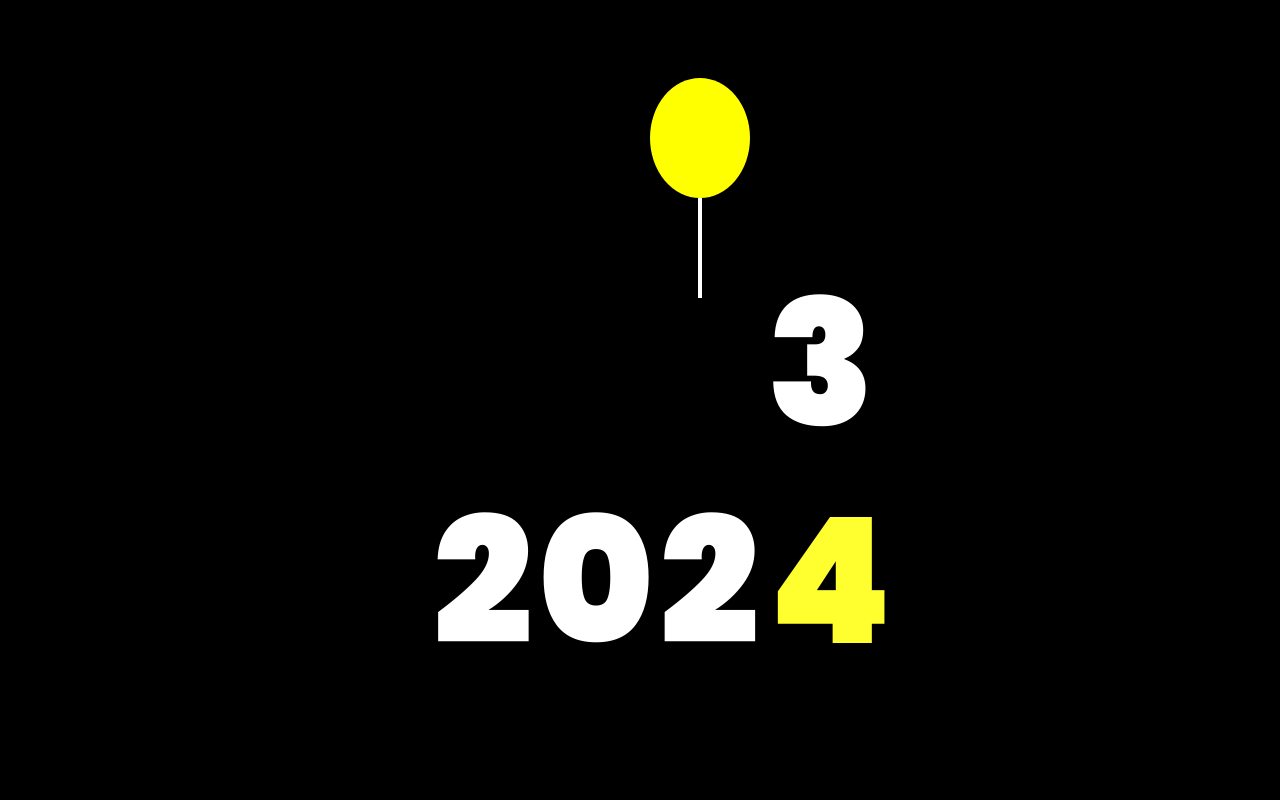
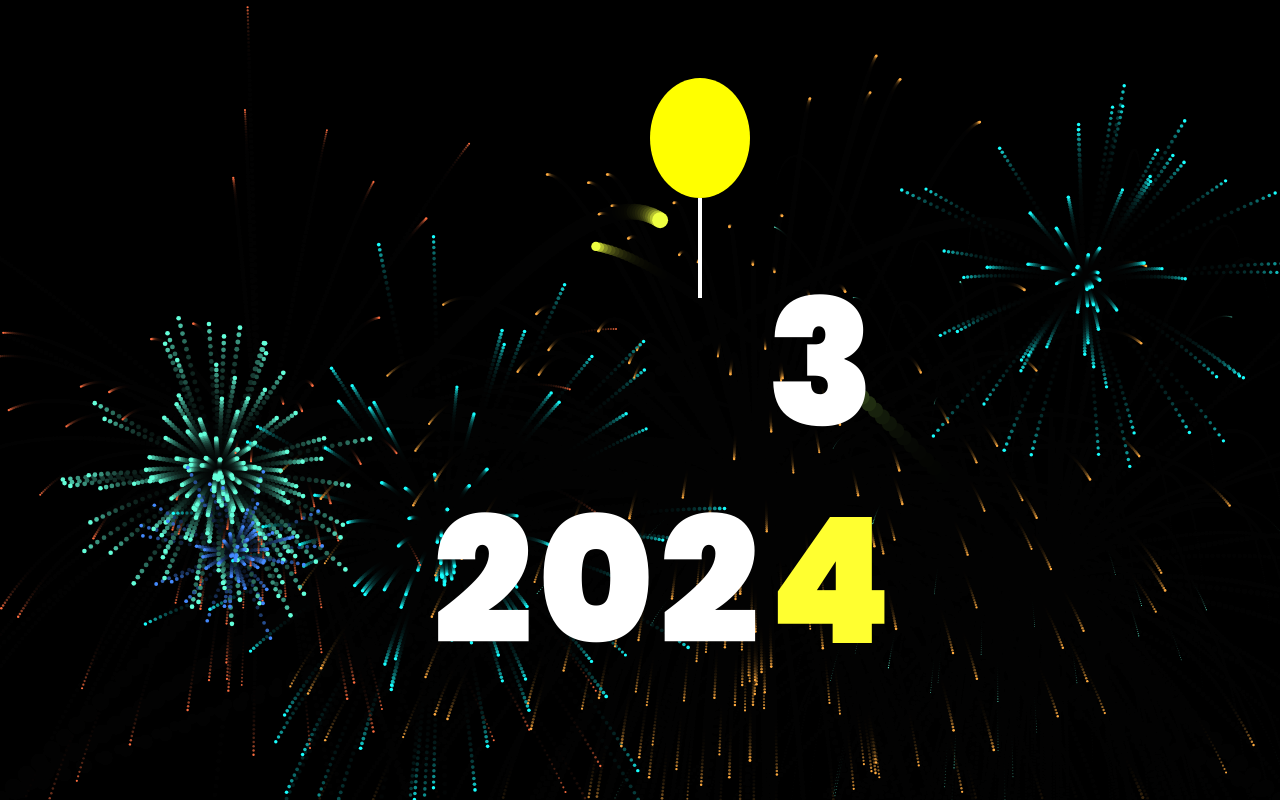
Before and after one commit to Kavithma-Thushal/HappyNewYear-2024, a plain HTML site: page index.html in a window 1280 px wide. Drawn offline with Linux system fonts and the light colour scheme; a web font is replaced by a local one.

Commit message:
JS Added

```diff
--- a/index.html
+++ b/index.html
@@ -21,5 +21,6 @@
     <div class="balloon"></div>
 </div>
 
+<script src="script.js"></script>
 </body>
 </html>
--- /dev/null
+++ b/script.js
@@ -0,0 +1,111 @@
+var c = document.getElementById("Canvas");
+var ctx = c.getContext("2d");
+
+var cwidth, cheight;
+var shells = [];
+var pass= [];
+
+var colors = ['#FF5252', '#FF4081', '#E040FB', '#7C4DFF', '#536DFE', '#448AFF', '#40C4FF', '#18FFFF', '#64FFDA', '#69F0AE', '#B2FF59', '#EEFF41', '#FFFF00', '#FFD740', '#FFAB40', '#FF6E40'];
+
+window.onresize = function() { reset(); }
+reset();
+function reset() {
+
+    cwidth = window.innerWidth;
+    cheight = window.innerHeight;
+    c.width = cwidth;
+    c.height = cheight;
+}
+
+function newShell() {
+
+    var left = (Math.random() > 0.5);
+    var shell = {};
+    shell.x = (1*left);
+    shell.y = 1;
+    shell.xoff = (0.01 + Math.random() * 0.007) * (left ? 1 : -1);
+    shell.yoff = 0.01 + Math.random() * 0.007;
+    shell.size = Math.random() * 6 + 3;
+    shell.color = colors[Math.floor(Math.random() * colors.length)];
+
+    shells.push(shell);
+}
+
+function newPass(shell) {
+
+    var pasCount = Math.ceil(Math.pow(shell.size, 2) * Math.PI);
+
+    for (i = 0; i < pasCount; i++) {
+
+        var pas = {};
+        pas.x = shell.x * cwidth;
+        pas.y = shell.y * cheight;
+
+        var a = Math.random() * 4;
+        var s = Math.random() * 10;
+
+        pas.xoff = s *  Math.sin((5 - a) * (Math.PI / 2));
+        pas.yoff = s *  Math.sin(a * (Math.PI / 2));
+
+        pas.color = shell.color;
+        pas.size = Math.sqrt(shell.size);
+
+        if (pass.length < 1000) { pass.push(pas); }
+    }
+}
+
+var lastRun = 0;
+Run();
+function Run() {
+
+    var dt = 1;
+    if (lastRun != 0) { dt = Math.min(50, (performance.now() - lastRun)); }
+    lastRun = performance.now();
+
+    //ctx.clearRect(0, 0, cwidth, cheight);
+    ctx.fillStyle = "rgba(0,0,0,0.25)";
+    ctx.fillRect(0, 0, cwidth, cheight);
+
+    if ((shells.length < 10) && (Math.random() > 0.96)) { newShell(); }
+
+    for (let ix in shells) {
+
+        var shell = shells[ix];
+
+        ctx.beginPath();
+        ctx.arc(shell.x * cwidth, shell.y * cheight, shell.size, 0, 2 * Math.PI);
+        ctx.fillStyle = shell.color;
+        ctx.fill();
+
+        shell.x -= shell.xoff;
+        shell.y -= shell.yoff;
+        shell.xoff -= (shell.xoff * dt * 0.001);
+        shell.yoff -= ((shell.yoff + 0.2) * dt * 0.00005);
+
+        if (shell.yoff < -0.005) {
+            newPass(shell);
+            shells.splice(ix, 1);
+        }
+    }
+
+    for (let ix in pass) {
+
+        var pas = pass[ix];
+
+        ctx.beginPath();
+        ctx.arc(pas.x, pas.y, pas.size, 0, 2 * Math.PI);
+        ctx.fillStyle = pas.color;
+        ctx.fill();
+
+        pas.x -= pas.xoff;
+        pas.y -= pas.yoff;
+        pas.xoff -= (pas.xoff * dt * 0.001);
+        pas.yoff -= ((pas.yoff + 5) * dt * 0.0005);
+        pas.size -= (dt * 0.002 * Math.random())
+
+        if ((pas.y > cheight)  || (pas.y < -50) || (pas.size <= 0)) {
+            pass.splice(ix, 1);
+        }
+    }
+    requestAnimationFrame(Run);
+}
```
